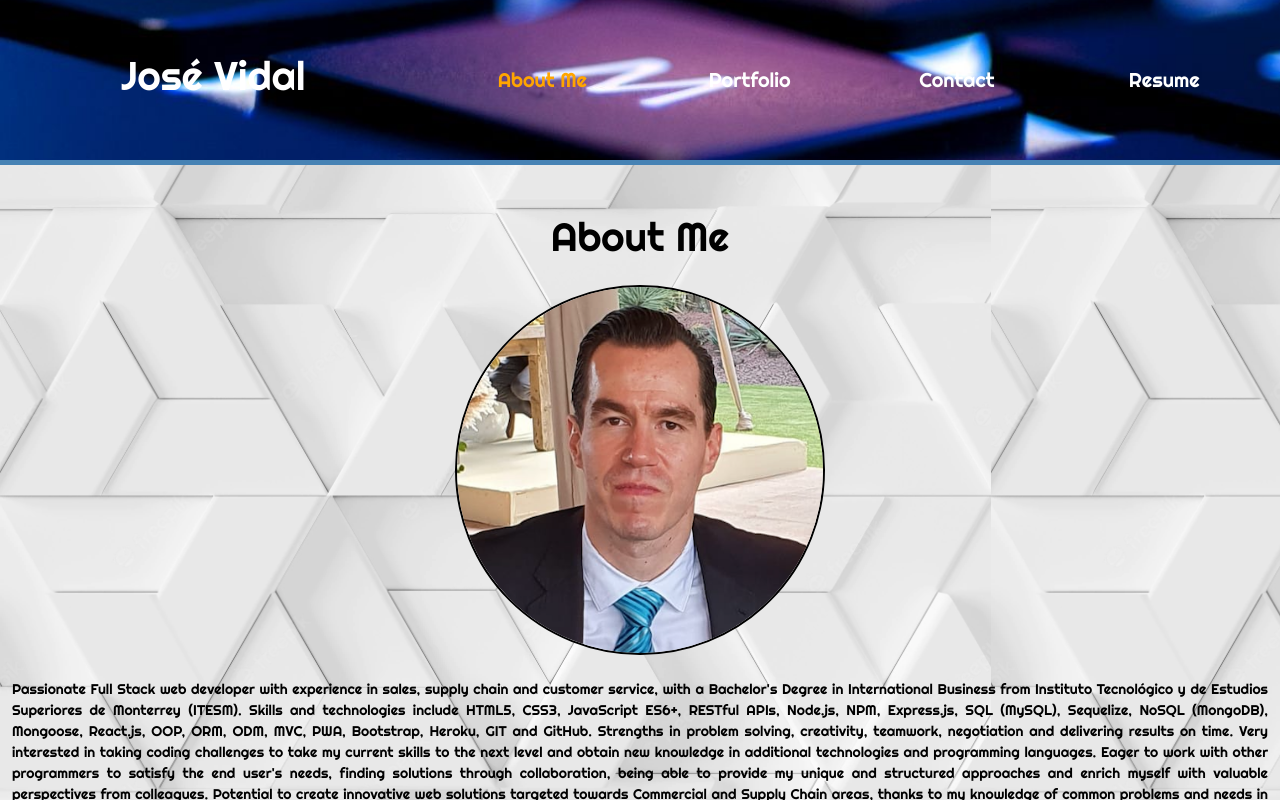
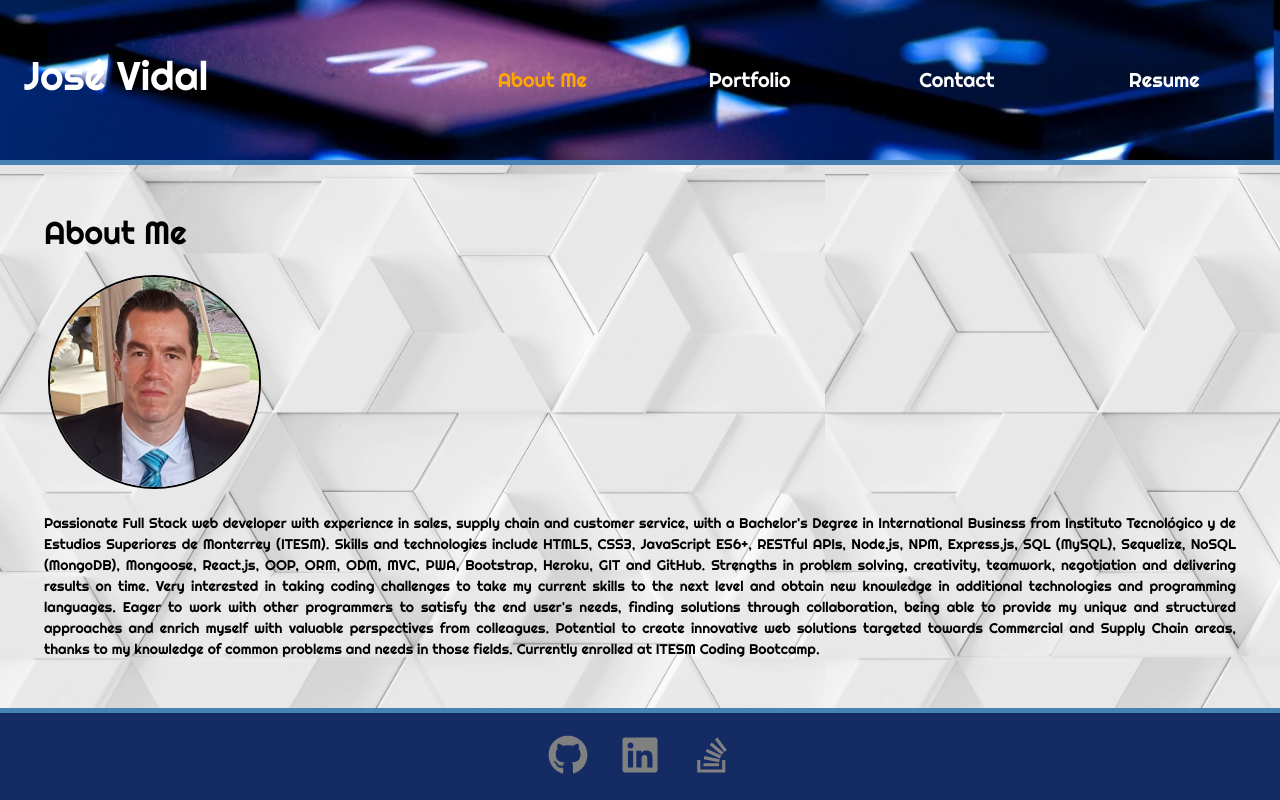
Before and after one commit to josevidmal/jvma-apps-portfolio, a React (Create React App) app: page / in a window 1280 px wide. Shown: the top 800 px of the page. Built offline with nearby package versions, Linux system fonts and the light colour scheme.

Commit message:
Cleaning code, removing console.log() in various files. Adding all media queries in App.css for responsive web design. Adding more Bootstrap classes for responsive web design in Header.js, Navigation.js, AboutMe.js, Contact.js, Portfolio.js, Project.js and Resume.js files.

```diff
--- a/src/App.css
+++ b/src/App.css
@@ -33,7 +33,7 @@
     border-bottom: 5px solid steelblue;
 }
 
-.main-section h1, .main-section p, .main-section form label, .main-section form p {
+.main-section h2, .main-section p, .main-section form label, .main-section form p {
     color: black;
 }
 
@@ -50,9 +50,10 @@
     border: 2px solid steelblue;
     border-radius: 5px;
     box-shadow: 5px 5px 5px gray;
+    overflow: hidden;
 }
 
-.project-div h3 {
+.project-div h4 {
     width: 100%;
     color: black;
     background-color: steelblue;
@@ -183,11 +184,95 @@
     #profile-img {
         width: 30%;
         height: 30%;
-        border: 2px solid black;
-        border-radius: 50%;
     }
 
     .project-links {
         font-size: 140%;
     }
 }
+
+@media screen and (min-width: 768px) {
+
+    .custom-header {
+        background-position: 100% 70%;
+        background-size: 105%;
+    }
+
+    #profile-img {
+        width: 25%;
+        height: 25%;
+    }
+
+    #contact-form input, #contact-form textarea {
+        width: 50%;
+    }
+
+    #submit-btn {
+        width: 25%;
+    }
+
+    #resume-download {
+        text-align: left;
+    }
+
+    .project-links {
+        font-size: 100%;
+    }
+}
+
+@media screen and (min-width: 992px) {
+
+    .custom-header {
+        background-position: 80% 67%;
+        background-size: 110%;
+    }
+
+    .custom-header h1 {
+        color: white;
+        font-size: 250%;
+        text-align: left;
+    }
+
+    #profile-img {
+        width: 20%;
+        height: 20%;
+    }
+
+    .project-links {
+        font-size: 125%;
+    }
+}
+
+@media screen and (min-width: 1200px) {
+
+    .custom-header {
+        background-position: 107% 58%;
+        background-size: 107%;
+    }
+
+    #profile-img {
+        width: 18%;
+        height: 18%;
+    }
+
+    .project-links {
+        font-size: 140%;
+    }
+}
+
+@media screen and (min-width: 1400px) {
+
+    .custom-header {
+        background-position: right;
+        background-size: unset;
+    }
+
+    #profile-img {
+        width: 18%;
+        height: 18%;
+    }
+
+    .project-links {
+        font-size: 150%;
+    }
+}
--- a/src/components/Header.js
+++ b/src/components/Header.js
@@ -2,11 +2,10 @@ import React from 'react';
 import Navigation from './Navigation';
 
 const Header = ({ currentPage, handlePageChange }) => {
-    console.log("header", currentPage)
     return (
         <header className="d-flex justify-content-center custom-header">
             <div className="row container-fluid p-0 align-items-center">
-                <h1 className="col-12 col-sm-12 col-md-4">José Vidal</h1>
+                <h1 className="col-12 col-sm-12 col-md-4 px-lg-4">José Vidal</h1>
                 <Navigation currentPage={currentPage} handlePageChange={handlePageChange}/>
             </div>
         </header>
--- a/src/components/Navigation.js
+++ b/src/components/Navigation.js
@@ -2,7 +2,6 @@ import React from 'react';
 import '../../src/App.css'
 
 const Navigation = ({ currentPage, handlePageChange }) => {
-    console.log("navigation", currentPage)
     return (
         <nav className="col-12 col-sm-12 col-md-8 container-fluid custom-nav">
             <ul className="nav justify-content-center">
--- a/src/components/PortfolioContainer.js
+++ b/src/components/PortfolioContainer.js
@@ -23,7 +23,6 @@ const PorfolioContainer = () => {
     };
 
     const handlePageChange = (page) => setCurrentPage(page);
-    console.log("portfolio container", currentPage)
     return (
         <div>
             <Header currentPage={currentPage} handlePageChange={handlePageChange}/>
--- a/src/components/pages/AboutMe.js
+++ b/src/components/pages/AboutMe.js
@@ -2,10 +2,10 @@ import React from 'react';
 
 const AboutMe = () => {
     return (
-        <section className="container-fluid p-4 main-section">
-            <h1 className="row justify-content-center my-4">About Me</h1>
-            <img id="profile-img" className="row justify-content-center mx-auto my-4" src={require("../../assets/profile-image.png")} alt="profile"/>
-            <p id="brand-statement" className="row justify-content-center my-4">
+        <section className="container-fluid p-4 px-md-5 main-section">
+            <h2 className="row justify-content-center justify-content-md-start my-4 px-md-2">About Me</h2>
+            <img id="profile-img" className="row justify-content-center mx-auto my-4 mx-md-0" src={require("../../assets/profile-image.png")} alt="profile"/>
+            <p id="brand-statement" className="row justify-content-center my-4 px-md-2">
                 Passionate Full Stack web developer with experience in sales, supply chain and customer service, with a Bachelor's
                 Degree in International Business from Instituto Tecnológico y de Estudios Superiores de Monterrey (ITESM). Skills
                 and technologies include HTML5, CSS3, JavaScript ES6+, RESTful APIs, Node.js, NPM, Express.js, SQL (MySQL), Sequelize,
--- a/src/components/pages/Contact.js
+++ b/src/components/pages/Contact.js
@@ -76,8 +76,8 @@ const Contact = () => {
     };
 
     return (
-        <section className="container-fluid p-4 main-section">
-            <h1 className="row justify-content-center my-4">Contact</h1>
+        <section className="container-fluid p-4 px-md-5 main-section">
+            <h2 className="row justify-content-center justify-content-md-start my-4 px-md-2">Contact</h2>
             <form id="contact-form">
                 <label className="row mx-0 my-2" htmlFor="name">Name:</label>
                 <input
@@ -108,7 +108,7 @@ const Contact = () => {
                 {requiredField && (
                     <p id="required" className="row mx-0 my-2">{requiredField}</p>
                 )}
-                <button id="submit-btn" className="row justify-content-center mx-auto my-3" type="submit" onClick={handleFormSubmit}>Submit</button>
+                <button id="submit-btn" className="row justify-content-center mx-auto my-3 mx-md-0" type="submit" onClick={handleFormSubmit}>Submit</button>
             </form>
 
         </section>
--- a/src/components/pages/Portfolio.js
+++ b/src/components/pages/Portfolio.js
@@ -3,8 +3,8 @@ import Project from '../pages/Project'
 
 const Portfolio = () => {
     return (
-        <section className="container-fluid py-4 main-section">
-            <h1 className="row justify-content-center my-4">Portfolio</h1>
+        <section className="container-fluid py-4 px-md-5 main-section">
+            <h2 className="row justify-content-center justify-content-md-start my-4 px-md-2">Portfolio</h2>
             <Project />
         </section>
     );
--- a/src/components/pages/Project.js
+++ b/src/components/pages/Project.js
@@ -5,12 +5,13 @@ import { FaGithub } from 'react-icons/fa';
 const Project = () => {
 
     return (
-        <section className="grid">
+        <section className="container-fluid px-md-0">
+            <div className="row justify-content-between">
         {projectData.map(project => (
-            <div id={`project-${project.id}`} className="grid-row my-5 position-relative project-div" key={project.id}>
-                <h3 className="m-0">
+            <div id={`project-${project.id}`} className="p-0 my-3 position-relative col-md-5 mx-md-2 project-div" key={project.id}>
+                <h4 className="m-0">
                     {project.title}
-                </h3>
+                </h4>
                 <img className="position-relative project-img" src={require(`../../assets/${project.image.src}.png`)} alt={project.image.alt}/>
                 <a id="repo-link" className="position-absolute bottom-0 start-0 project-links" href={project.github}>
                     <FaGithub />
@@ -20,6 +21,7 @@ const Project = () => {
                 </a>
             </div>
         ))}
+            </div>
         </section>
     )
 }
--- a/src/components/pages/Resume.js
+++ b/src/components/pages/Resume.js
@@ -3,10 +3,10 @@ import ResumePdf from '../../assets/Resume - Jose Vidal Maza Alonso.pdf'
 
 const Resume = () => {
     return (
-        <section className="container-fluid p-4 main-section">
-            <h1 className="row justify-content-center my-4">Resume</h1>
+        <section className="container-fluid p-4 px-md-5 main-section">
+            <h2 className="row justify-content-center justify-content-md-start my-4 px-md-2">Resume</h2>
             <p id="resume-download">Download my <span><a id="resume-link" href={ResumePdf} download>Resume</a></span></p>
-            <h3>Front-end Skills</h3>
+            <h4>Front-end Skills</h4>
                 <ul>
                     <li>HTML5</li>
                     <li>CSS3</li>
@@ -18,7 +18,7 @@ const Resume = () => {
                     <li>Webpack</li>
                     <li>Workbox</li>
                 </ul>
-            <h3>Back-end Skills</h3>
+            <h4>Back-end Skills</h4>
                 <ul>
                     <li>Node.js</li>
                     <li>Express.js</li>
```
